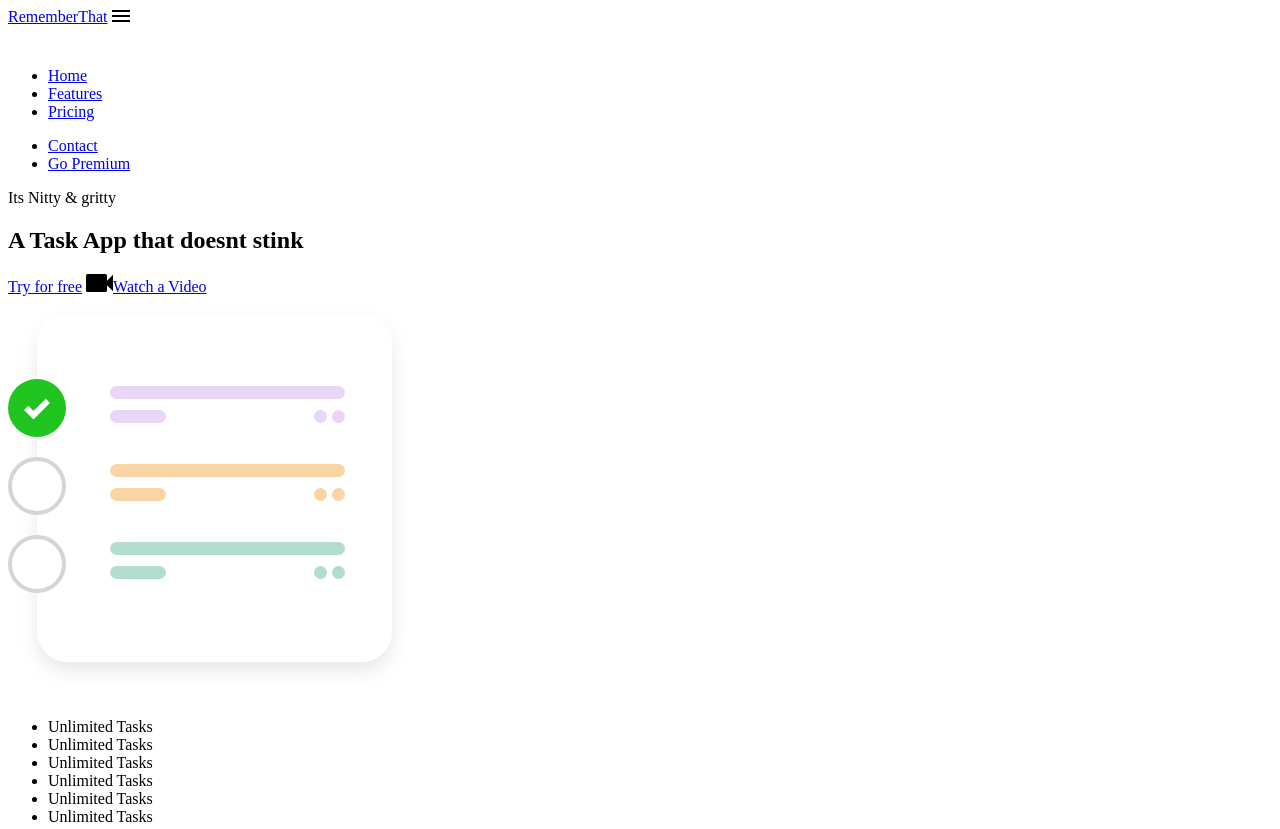
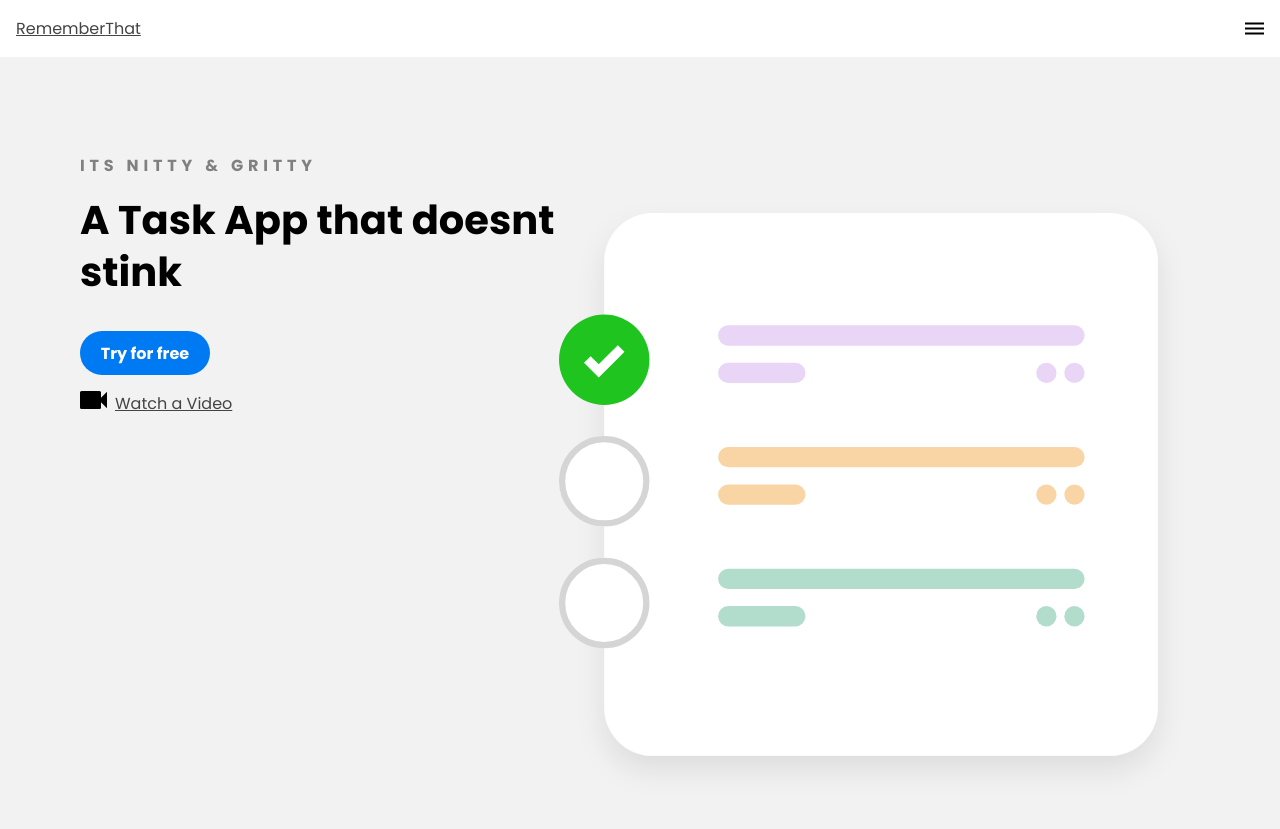
Before and after one commit to prateekcom/html-learn, a plain HTML site: page index.html in a window 1280 px wide. Shown: the top 829 px of the page. Drawn offline with Linux system fonts and the light colour scheme.

Commit message:
sleep its 5 AM

```diff
--- a/css/main.scss
+++ b/css/main.scss
@@ -0,0 +1,100 @@
+@import url("https://fonts.googleapis.com/css2?family=Poppins:wght@400;700&display=swap");
+:root {
+  --primary-color: #007af3;
+}
+
+body {
+  background: #f2f2f2;
+  margin: 0;
+  font-family: "Poppins";
+}
+
+.navbar {
+  background: white;
+  padding: 1em;
+
+  .logo {
+    text-decoration: none;
+    font-weight: bold;
+    color: black;
+    font-size: 1.2em;
+    span {
+      color: var(--primary-color);
+    }
+  }
+}
+
+nav {
+  display: none;
+}
+.container {
+  display: flex;
+  place-content: space-between;
+}
+.mobile-menu {
+  cursor: pointer;
+}
+
+a {
+  color: #444444;
+}
+
+ul {
+  list-style-type: none;
+  margin: 0;
+  padding: 0;
+}
+
+section {
+  padding: 5em;
+}
+
+.hero {
+  text-align: center;
+}
+
+.left-col {
+  .subhead {
+    text-transform: uppercase;
+    font-weight: bold;
+    color: grey;
+    letter-spacing: 0.3em;
+  }
+
+  h1 {
+    font-size: 2.5em;
+    line-height: 1.3em;
+    margin-top: 0.2em;
+  }
+
+  .primary-cta {
+    background: var(--primary-color);
+    color: white;
+    text-decoration: none;
+    padding: 0.6em 1.3em;
+    border-radius: 5em;
+    font-weight: bold;
+    display: inline-block;
+  }
+
+  .watch-video-cta {
+    display: block;
+    margin-top: 1em;
+    img {
+      margin-right: 0.5em;
+    }
+  }
+}
+.hero-img {
+  width: 70%;
+  margin-top: 3em;
+}
+
+section.features-section {
+  background: #20272e;
+  color: white;
+}
+
+ul.features-list {
+  margin: 0;
+}
```
Also changed, not shown: css/main.css, 1 other file.
